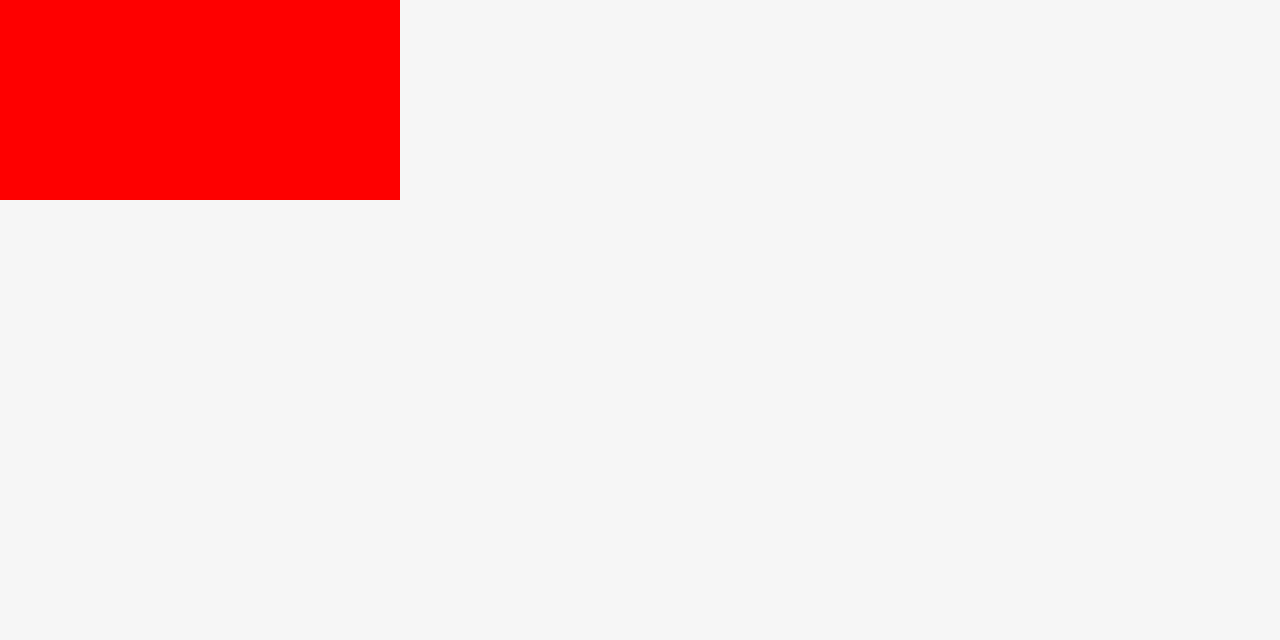
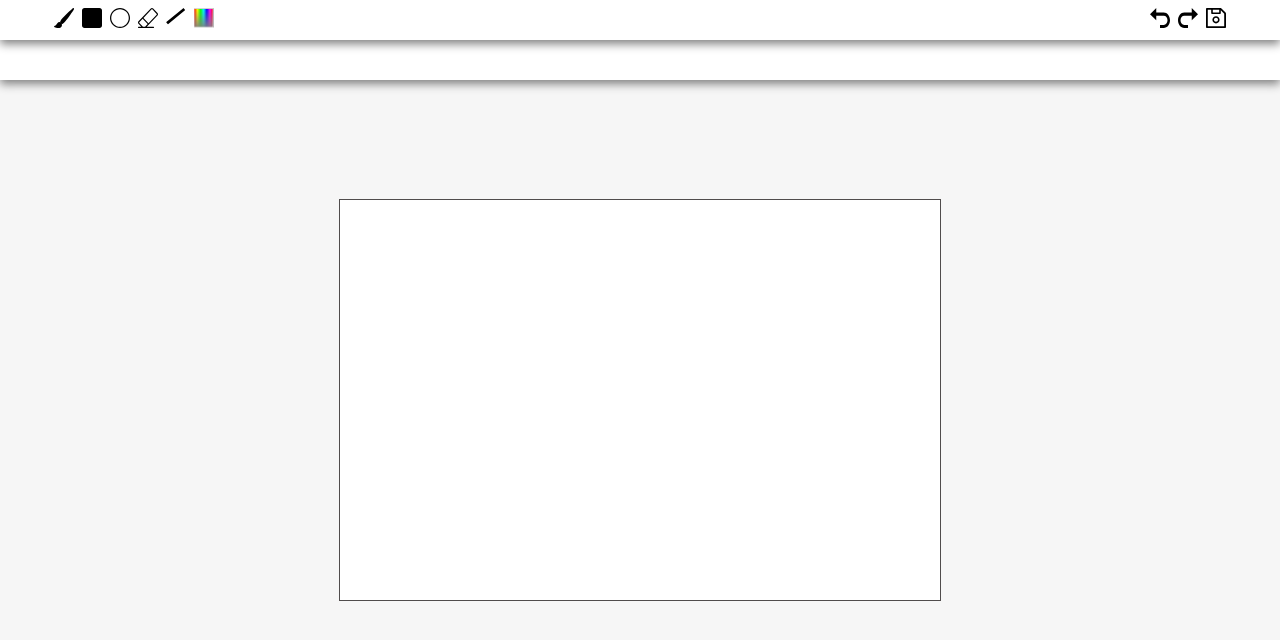
Before and after one commit to Segnities/paint-websockets, a React (Vite) app: page / in a window 1280 px wide. Shown: the top 640 px of the page. Built offline with nearby package versions, Linux system fonts and the light colour scheme.

Commit message:
toolbar ui

```diff
--- a/src/App.jsx
+++ b/src/App.jsx
@@ -1,9 +1,13 @@
+import './App.scss'
+import SettingsBar from './components/SettingsBar';
+import ToolBar from './components/Toolbar';
 import Canvas from "./components/Canvas";
-import './App.scss'
 
 function App() {
   return (
     <div className="app">
+      <ToolBar/>
+      <SettingsBar/>
       <Canvas/>
     </div>
   )
--- a/src/assets/styles/canvas.scss
+++ b/src/assets/styles/canvas.scss
@@ -1,5 +1,11 @@
 .canvas {
-   width: 400px;
-   height: 200px;
-   background-color: red;
+   height: 100vh;
+   display: flex;
+   justify-content: center;
+   align-items: center;
 }
+
+canvas {
+   border: 1px solid rgb(80, 76, 76);
+   background-color: #fff;
+}
--- a/src/assets/styles/toolbar.scss
+++ b/src/assets/styles/toolbar.scss
@@ -0,0 +1,76 @@
+@import './variables.scss';
+
+.toolbar {
+   position: absolute;
+   display: flex;
+   justify-content: space-between;
+   align-items: center;
+   width: 100%;
+   height: $toolbar-height;
+   background-color: #fff;
+   box-shadow: 0 4px 9px gray;
+   z-index: 5;
+
+   button {
+      width: 20px;
+      height: 20px;
+      border: none;
+      cursor: pointer;
+      margin: 0 4px;
+   }
+}
+
+.settings-bar {
+   top: $toolbar-height;
+   z-index: 1;
+}
+
+.left-menu {
+   padding-left: 50px;
+}
+
+.right-menu {
+   padding-right: 50px;
+}
+
+.toolbar-btn {
+   background-repeat: no-repeat;
+   background-size: contain;
+   background-color: transparent;
+}
+
+.brush {
+   background-image: url('../img/brush.svg');
+}
+
+.rect {
+   background-image: url('../img/rect.svg');
+}
+
+.circle {
+   background-image: url('../img/circle.svg');
+}
+
+.eraser {
+   background-image: url('../img/eraser.svg');
+}
+
+.line {
+   background-image: url('../img/line.svg');
+}
+
+.image {
+   background-image: url('../img/image.svg');
+}
+
+.undo {
+   background-image: url('../img/undo.svg');
+}
+
+.redo {
+   background-image: url('../img/redo.svg');
+}
+
+.save {
+   background-image: url('../img/save.svg');
+}
--- a/src/assets/styles/variables.scss
+++ b/src/assets/styles/variables.scss
@@ -1 +1,2 @@
 $background-color: #f6f6f6;
+$toolbar-height: 40px;
--- a/src/components/Canvas.jsx
+++ b/src/components/Canvas.jsx
@@ -3,9 +3,9 @@ import '../assets/styles/canvas.scss';
 function Canvas() {
    return (
       <div className="canvas">
-         <cancas></cancas>
+         <canvas width={600} height={400}></canvas>
       </div>
-   )
+   );
 }
 
 export default Canvas;
--- a/src/components/SettingsBar.jsx
+++ b/src/components/SettingsBar.jsx
@@ -1,6 +1,6 @@
 function SettingsBar() {
    return (
-      <div></div>
+      <div className="settings-bar toolbar"></div>
    )
 }
 
--- a/src/components/ToolBar.jsx
+++ b/src/components/ToolBar.jsx
@@ -1,6 +1,22 @@
+import '../assets/styles/toolbar.scss';
+
 function ToolBar() {
    return (
-      <div className=""></div>
+      <div className="toolbar">
+         <div className='left-menu'>
+            <button className='toolbar-btn brush' />
+            <button className='toolbar-btn rect' />
+            <button className='toolbar-btn circle' />
+            <button className='toolbar-btn eraser' />
+            <button className='toolbar-btn line' />
+            <button className='toolbar-btn image' />
+         </div>
+         <div className='right-menu'>
+            <button className='toolbar-btn undo' />
+            <button className='toolbar-btn redo' />
+            <button className='toolbar-btn save' />
+         </div>
+      </div>
    )
 }
 
```
